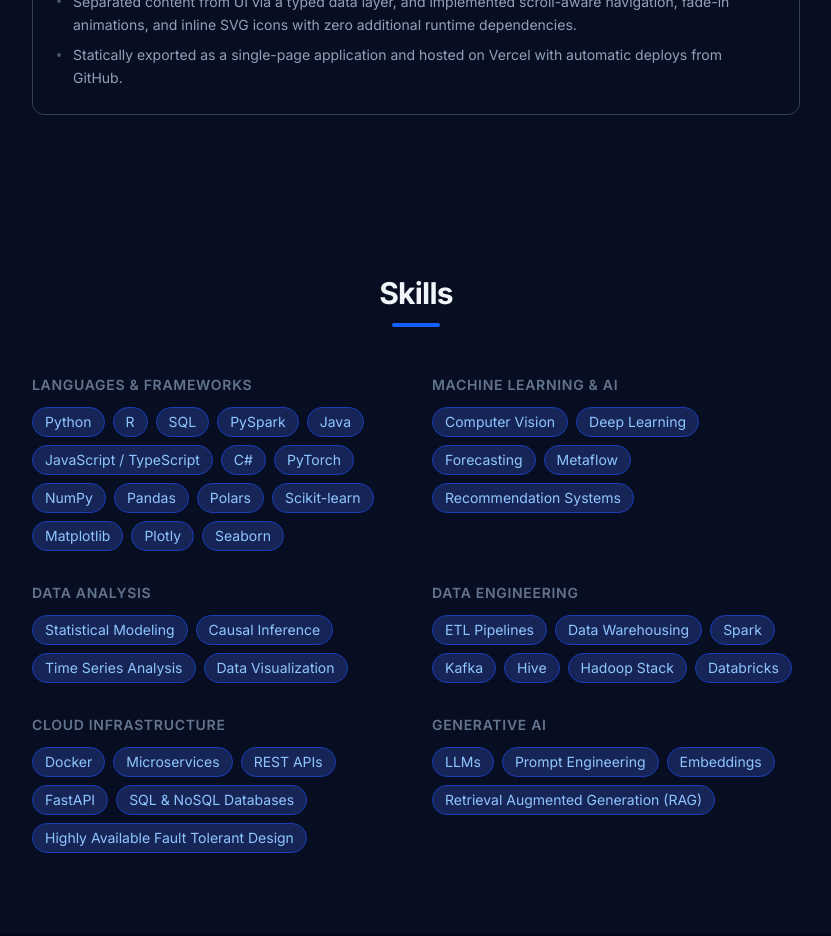
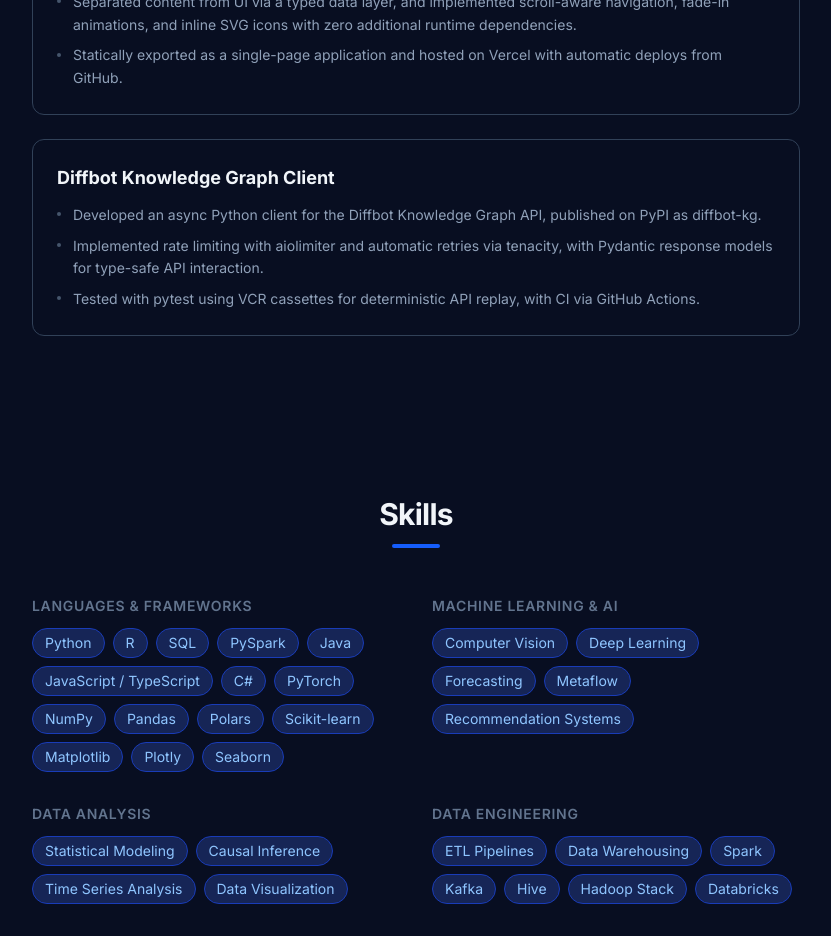
Before and after one commit to brendancsmith/portfolio, a Next.js app: page / in a window 1280 px wide. Shown: the part 4680-5616 px from the top of the page, without its empty margins (224-1055 px from the left). Built offline with nearby package versions, Linux system fonts and the light colour scheme.

Commit message:
Add Diffbot Knowledge Graph Client project

```diff
--- a/data/projects.ts
+++ b/data/projects.ts
@@ -24,4 +24,13 @@ export const projects: ProjectEntry[] = [
       "Statically exported as a single-page application and hosted on Vercel with automatic deploys from GitHub.",
     ],
   },
+  {
+    title: "Diffbot Knowledge Graph Client",
+    url: "https://github.com/brendancsmith/diffbot-kg",
+    bullets: [
+      "Developed an async Python client for the Diffbot Knowledge Graph API, published on PyPI as diffbot-kg.",
+      "Implemented rate limiting with aiolimiter and automatic retries via tenacity, with Pydantic response models for type-safe API interaction.",
+      "Tested with pytest using VCR cassettes for deterministic API replay, with CI via GitHub Actions.",
+    ],
+  },
 ];
```
